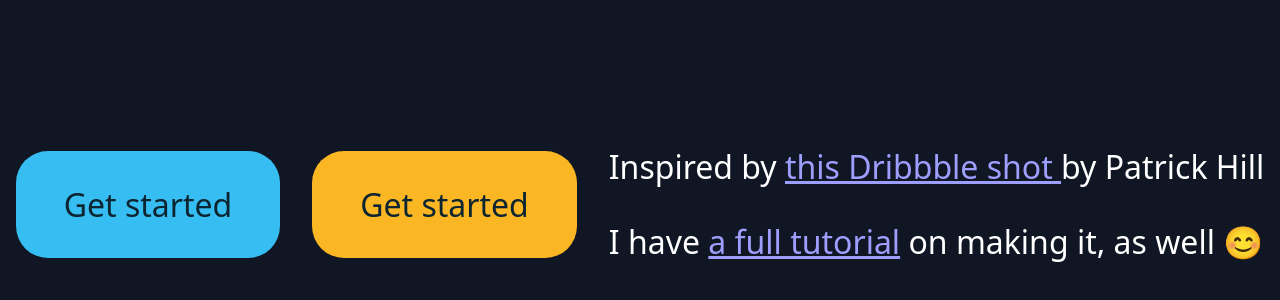
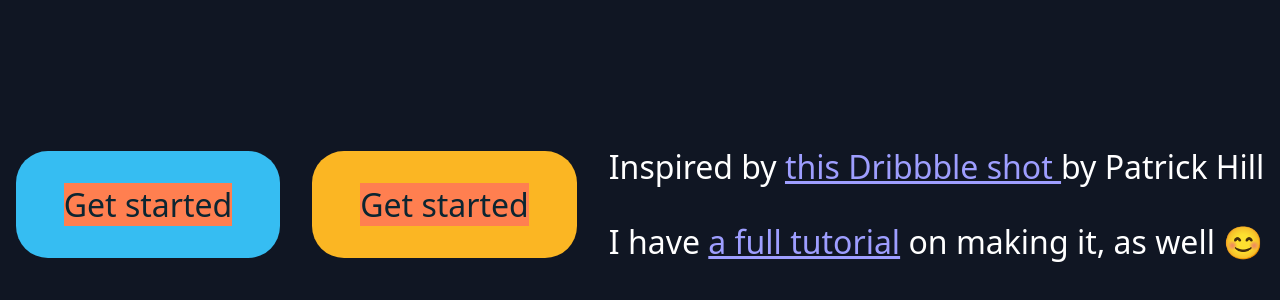
Before and after one commit to Annie-Huang/glass-buttons, a website: page index.html in a window 1280 px wide. Shown: the part 124-424 px from the top of the page. Drawn offline with Linux system fonts and the light colour scheme.

Commit message:
!!!! Keep the background-color to be transparent in the parent level and change it to coral in the span level so the stacking context will not effect the background color shift

```diff
--- a/style.css
+++ b/style.css
@@ -28,8 +28,14 @@ body {
   border: 0;
   border-radius: 1rem;
   background-color: transparent;
+  /*background-color: coral;*/
 
   position: relative;
+
+  span {
+    /* Solution: keep the background-color to be transparent in the parent level and change it to coral in the span level so the stacking context will not effect the background color shift */
+    background-color: coral;
+  }
 
   &::after {
     content: '';
@@ -38,11 +44,16 @@ body {
     inset: 0;
     border-radius: inherit;
     background-color: var(--_surface);
+    transition: translate 200ms;
   }
 
   /* Move the top layer up and bottom layer down when it's on hover */
   &:hover,
   &:focus-visible {
+    /* You will create a new stacking context when you add the translate, that is why when you hover, you will see the background for button suddenly behind the psuedo element even though you set
+      background-color: coral;
+      in the .glassy-button evel
+     */
     translate: 0 -0.5rem;
 
     &::after {
```
